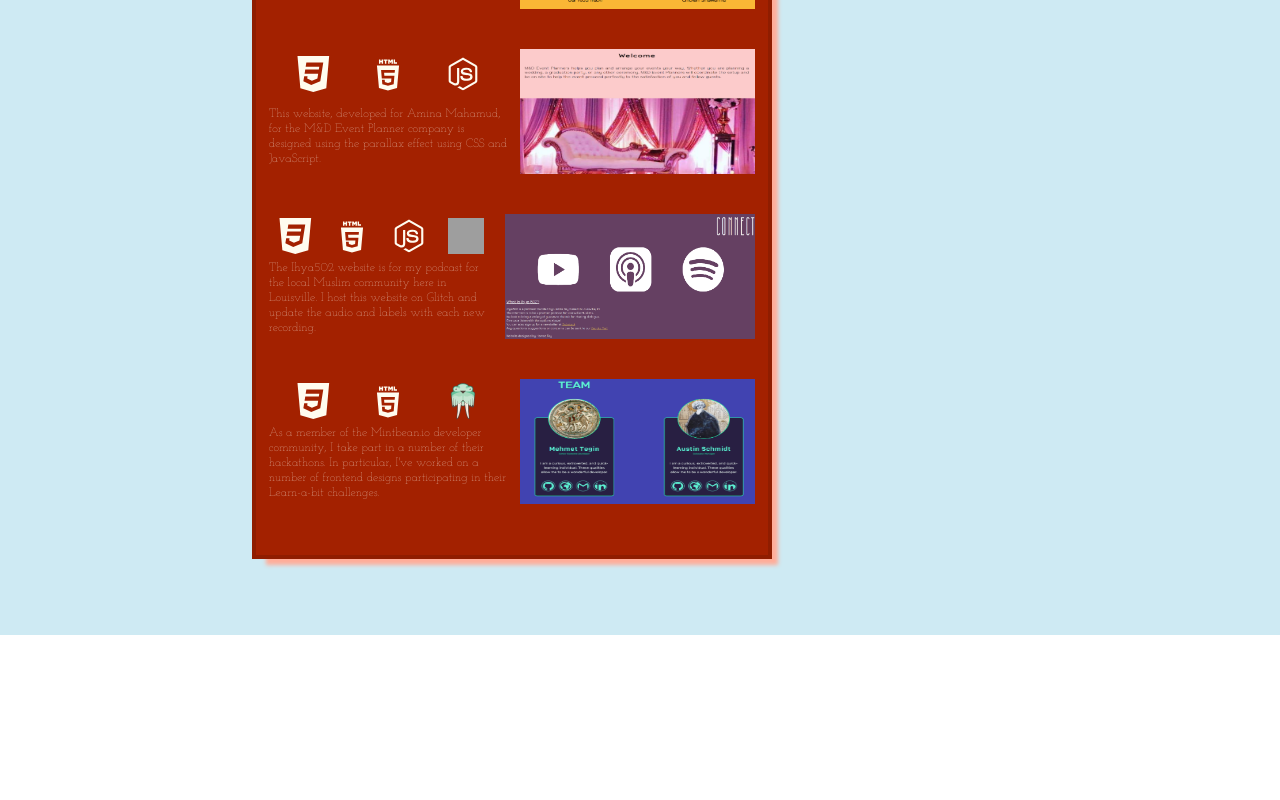
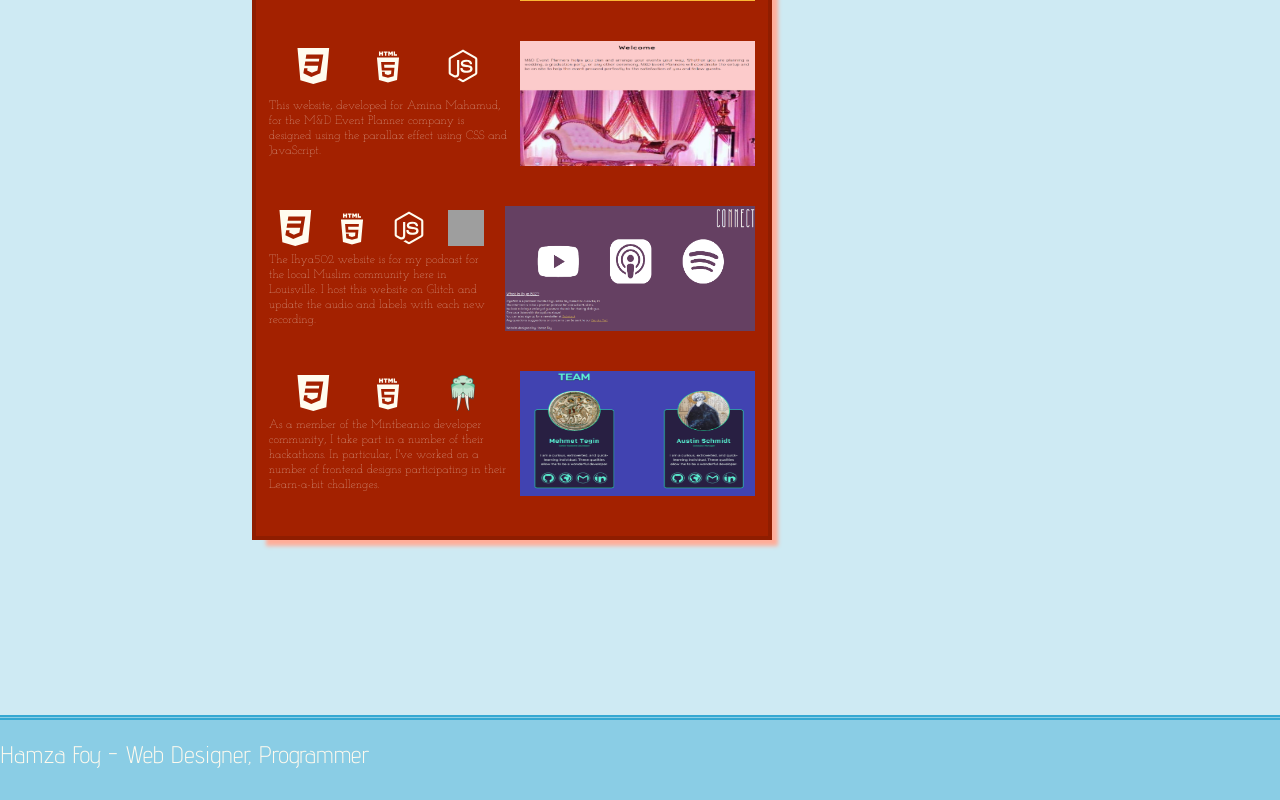
Before and after one commit to hamzafoy/hamza_foy_portfolio, a React (Create React App) app in the folder hamza-foy-portfolio/: page / in a window 1280 px wide. Shown: the part 1253-2053 px from the top of the page. Before the commit the page ends 1888 px from the top, so only its background shows below. Built offline with nearby package versions, Linux system fonts and the light colour scheme; grey boxes are pictures that could not be loaded.

Commit message:
add a footer and begin working on the Footer Component.

```diff
--- a/hamza-foy-portfolio/src/App.js
+++ b/hamza-foy-portfolio/src/App.js
@@ -1,12 +1,14 @@
 import './App.css';
 import Timeline from './Timeline/Timeline';
 import Works from './Works/Works'
+import Footer from './Footer/Footer'
 
 function App() {
   return (
     <div className="App">
       <Timeline/>
       <Works/>
+      <Footer/>
     </div>
   );
 }
--- /dev/null
+++ b/hamza-foy-portfolio/src/Footer/Footer.css
@@ -0,0 +1,14 @@
+@font-face {font-family: "AdventPro-Light"; src: url("./AdventPro-Light.ttf"); }
+
+.footer-container {
+    width: 100%;
+    height: 10vh;
+    background-color: #8ACDE5;
+    border-top: thick double #34A8D2;
+}
+
+.footer-container h2 {
+    font-weight: normal;
+    font-family: 'AdventPro-Light';
+    color: #fffaee;
+}
--- /dev/null
+++ b/hamza-foy-portfolio/src/Footer/Footer.js
@@ -0,0 +1,16 @@
+import React from 'react'
+import './Footer.css'
+
+class Footer extends React.Component {
+    render() {
+        return(
+            <div className="footer-container">
+                <h2>
+                    Hamza Foy - Web Designer, Programmer
+                </h2>
+            </div>
+        )
+    }
+}
+
+export default Footer;
--- a/hamza-foy-portfolio/src/Works/Works.css
+++ b/hamza-foy-portfolio/src/Works/Works.css
@@ -5,8 +5,8 @@
     display: grid;
     grid-template-columns: 20% 20% 20% 20% 20%;
     grid-template-rows: 20% 20% 20% 20% 20%;
-    height: 125vh;
-    padding: 1vh 0 10vh;
+    height: 120vh;
+    padding: 1vh 0 25vh;
     background-color: #CEEAF3;
 }
 
--- a/hamza-foy-portfolio/src/index.js
+++ b/hamza-foy-portfolio/src/index.js
@@ -3,6 +3,7 @@ import ReactDOM from 'react-dom';
 import './index.css';
 import App from './App';
 import Navigation from './Header/Navigation'
+
 
 ReactDOM.render(
   <React.StrictMode>
```
Also changed, not shown: hamza-foy-portfolio/src/Footer/AdventPro-Light.ttf (added).
